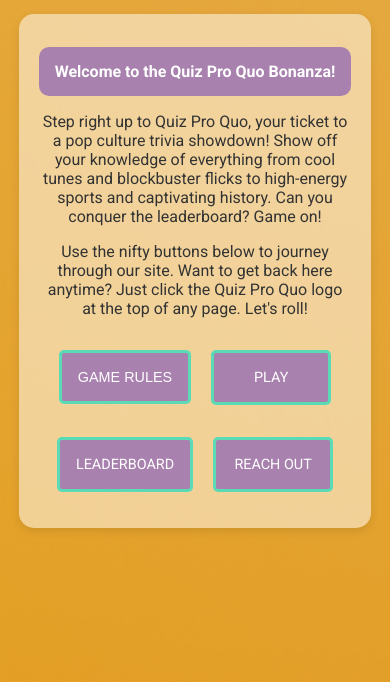
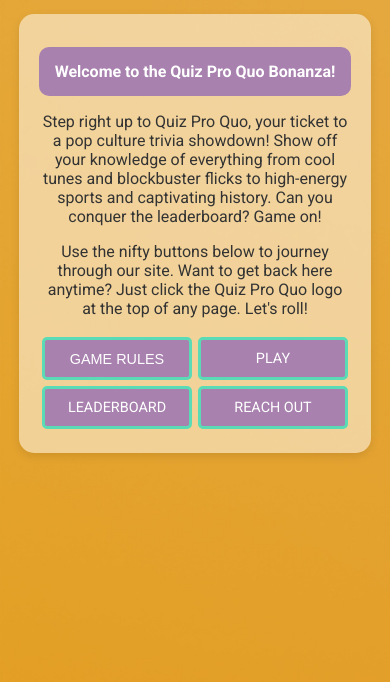
Before and after one commit to irebernardidev/Pop_Quiz_MP2, a website: page index.html in a window 390 px wide. Shown: the part 111-793 px from the top of the page. Drawn offline with nearby package versions, Linux system fonts and the light colour scheme.

Commit message:
minor changes made to buttons css to improve responsiveness

```diff
--- a/assets/css/style.css
+++ b/assets/css/style.css
@@ -205,19 +205,15 @@ h2, h1 {
   margin-left: 20px;
 }
 
+.btn-group {
+  display: flex;
+  flex-wrap: wrap;
+  justify-content: center;
+}
+
 .btn-group .btn {
   display: inline-block;
-  min-width: 120px;
-  margin: 1rem 0.5rem;
-  padding: 1rem;
-  text-align: center;
-  border-radius: 5px;
-  color: white;
-  background: #a881af;
-  border-style: solid;
-  text-decoration: none;
-  transition: background-color 0.3s ease;
-  box-sizing: border-box;
+
 }
 
 .btn {
@@ -232,6 +228,12 @@ h2, h1 {
   transition: all 0.3s ease;
   text-transform: uppercase;
   text-decoration: none;
+  min-width: 120px;
+  margin: 1rem 0.5rem;
+  padding: 1rem;
+  text-align: center;
+  border-style: solid;
+  box-sizing: border-box;
 }
 
 .btn:hover, #close-modal:hover {
@@ -372,7 +374,7 @@ h2, h1 {
   }
 }
 /* Small devices (portrait phones, 360px and up) */
-@media (min-width: 361px) and (max-width: 575px) {
+@media (min-width: 361px) and (max-width: 665px) {
   .quiz-container, #leaderboard-container, #outer-container, #contact-container, #contact-form {
     width: 80%;
   }
@@ -390,6 +392,11 @@ h2, h1 {
     flex-basis: 100%;
     padding: 10px;
     font-size: 0.9em;
+  }
+
+  .btn-group .btn {
+    width: 48%; /* Two buttons side by side */
+    margin: 1% !important;
   }
 
   .quiz-header, .quiz-footer, .leaderboard-header, h1, h2 {
@@ -486,6 +493,10 @@ h2, h1 {
     padding: 10px;
   }
 
+  .btn-group .btn {
+    width: 100%; /* Buttons will stack vertically */
+  }
+
   #modal-content {
     padding: 15px;
     font-size: 15px;
@@ -528,4 +539,9 @@ h2, h1 {
     padding: 10px;
     font-size: 15px;
   }
+
+  .btn-group .btn {
+    flex: 1; /* All buttons take equal width */
+    max-width: 23%; /* For some spacing between them */
+  }
 }
```
